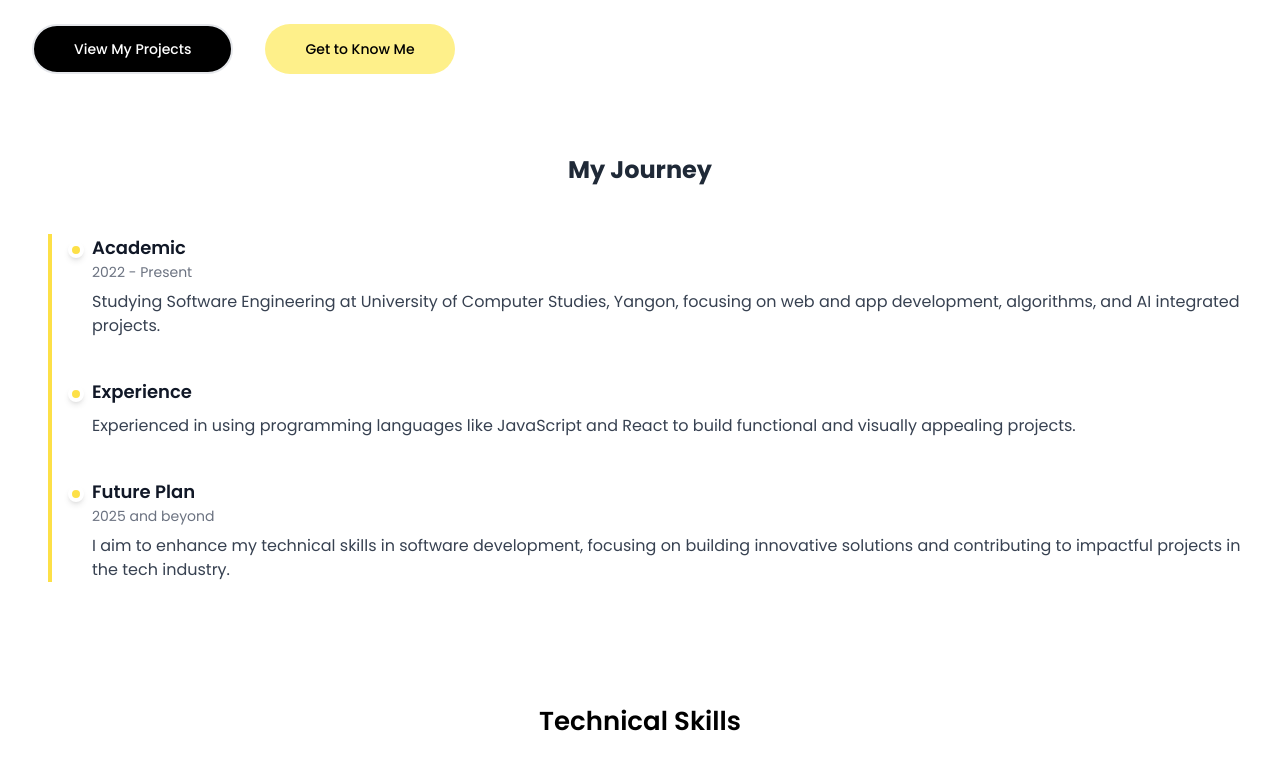
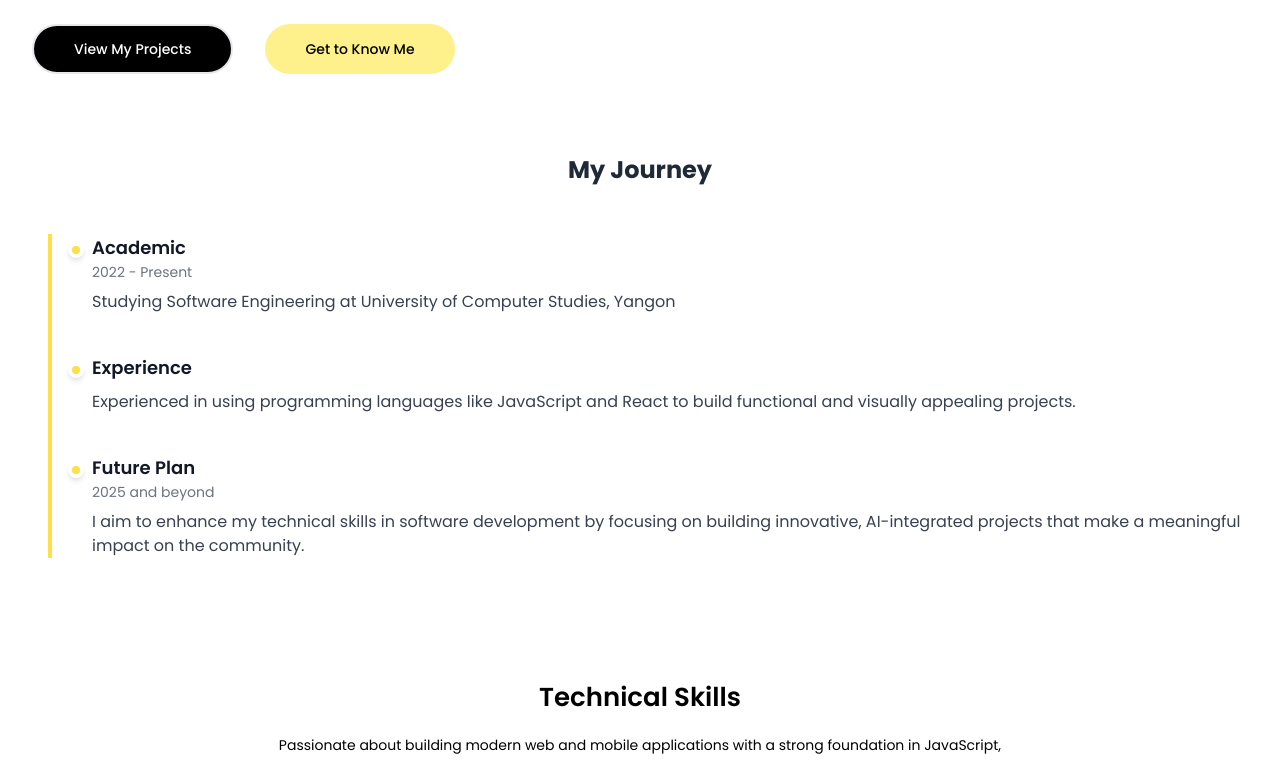
Before and after one commit to wintwah243/shiportfolio-v2.0, a React (Vite) app in the folder shiportfolio-version2.0/: page / in a window 1280 px wide. Shown: the part 606-1367 px from the top of the page. Built offline with nearby package versions, Linux system fonts and the light colour scheme.

Commit message:
Update TimelineSection.jsx

```diff
--- a/shiportfolio-version2.0/src/components/TimelineSection.jsx
+++ b/shiportfolio-version2.0/src/components/TimelineSection.jsx
@@ -5,7 +5,7 @@ const timelineData = [
   {
     title: "Academic",
     date: "2022 - Present",
-    description: "Studying Software Engineering at University of Computer Studies, Yangon, focusing on web and app development, algorithms, and AI integrated projects.",
+    description: "Studying Software Engineering at University of Computer Studies, Yangon",
   },
   {
     title: "Experience",
@@ -15,7 +15,7 @@ const timelineData = [
   {
     title: "Future Plan",
     date: "2025 and beyond",
-    description: "I aim to enhance my technical skills in software development, focusing on building innovative solutions and contributing to impactful projects in the tech industry.",
+    description: "I aim to enhance my technical skills in software development by focusing on building innovative, AI-integrated projects that make a meaningful impact on the community.",
   },
 ];
 
```
